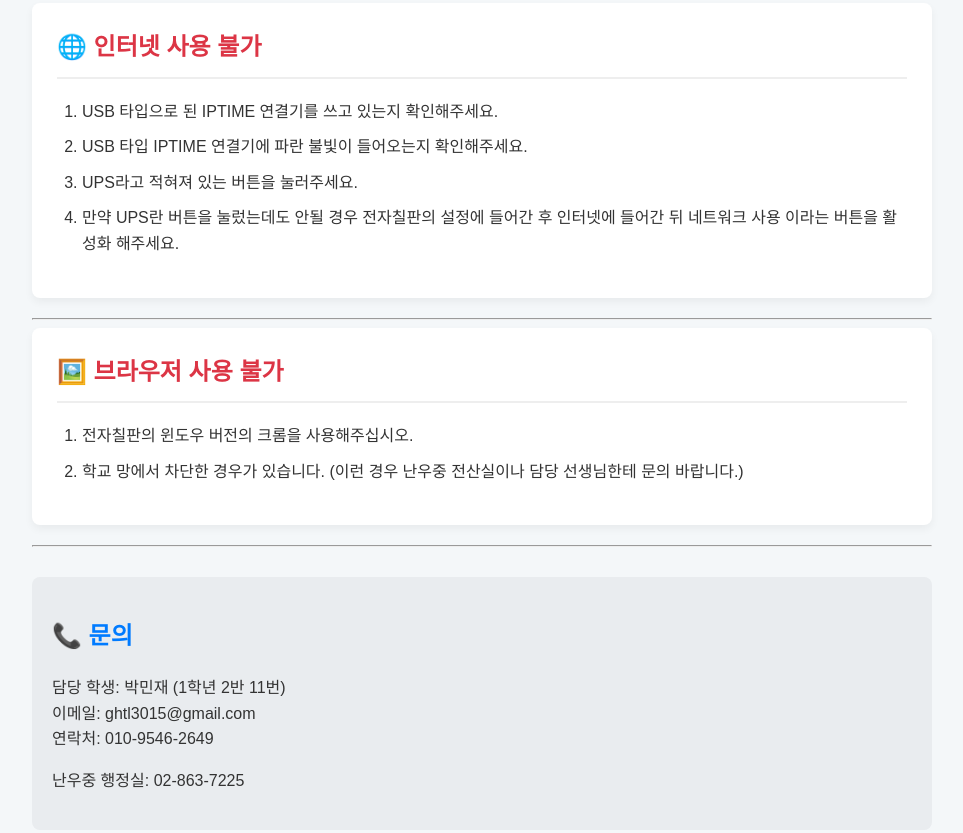
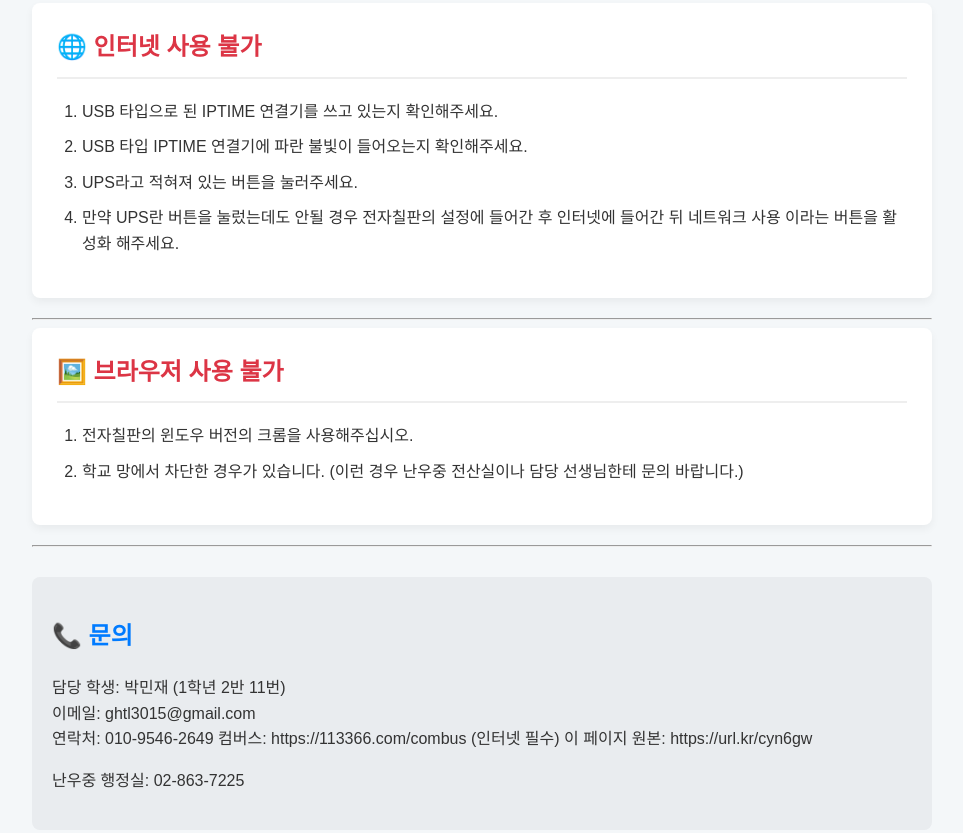
Before and after one commit to ghtlspakghtl/nwmms102wjswk, a plain HTML site: page index.html in a window 1280 px wide. Shown: the part 1332-2165 px from the top of the page, without its empty margins (158-1121 px from the left). Drawn offline with Linux system fonts and the light colour scheme.

Commit message:
Update index.html

```diff
--- a/index.html
+++ b/index.html
@@ -88,6 +88,8 @@
                 담당 학생: 박민재 (1학년 2반 11번)<br>
                 이메일: ghtl3015@gmail.com<br>
                 연락처: 010-9546-2649
+                컴버스: https://113366.com/combus (인터넷 필수)
+                이 페이지 원본: https://url.kr/cyn6gw
             </p>
             <p>
                 난우중 행정실: 02-863-7225
```
